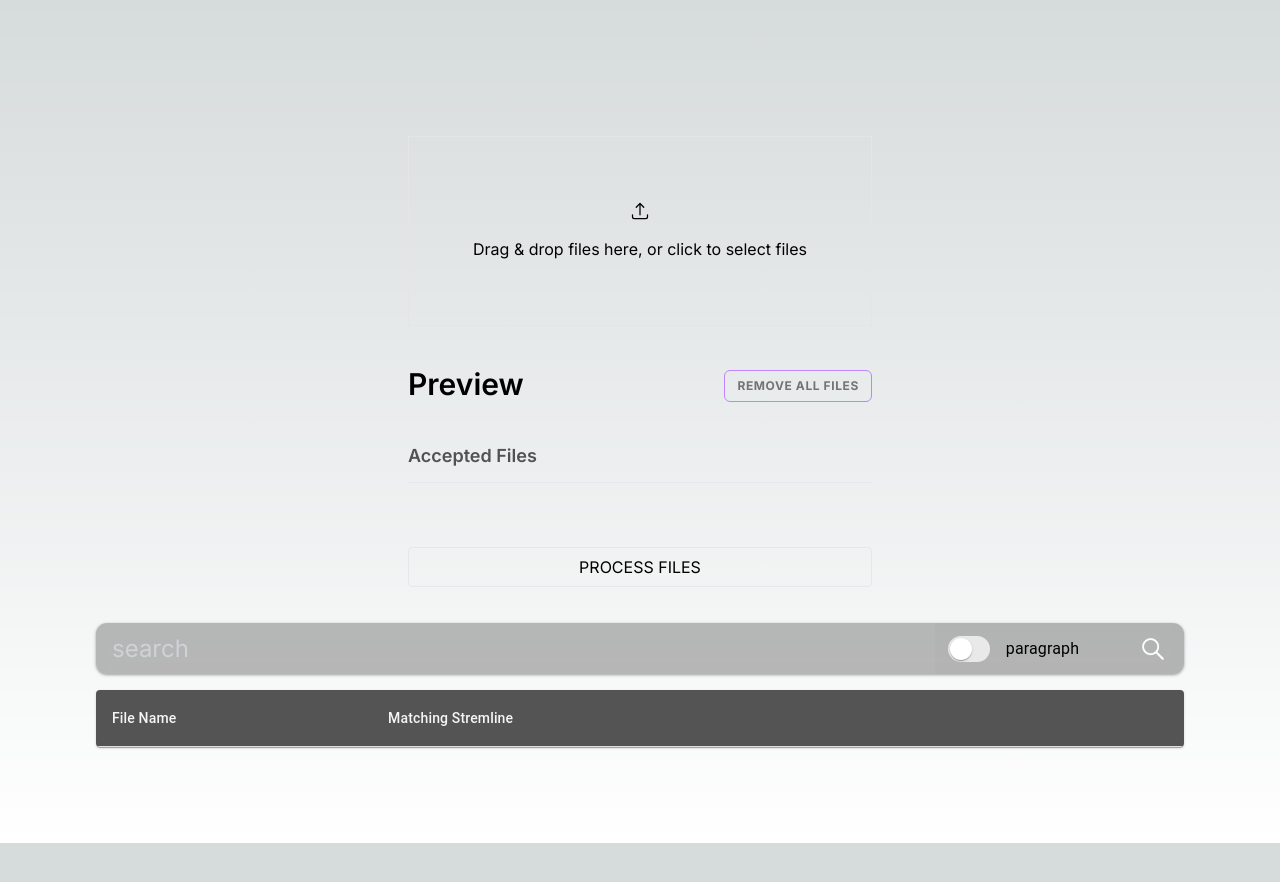
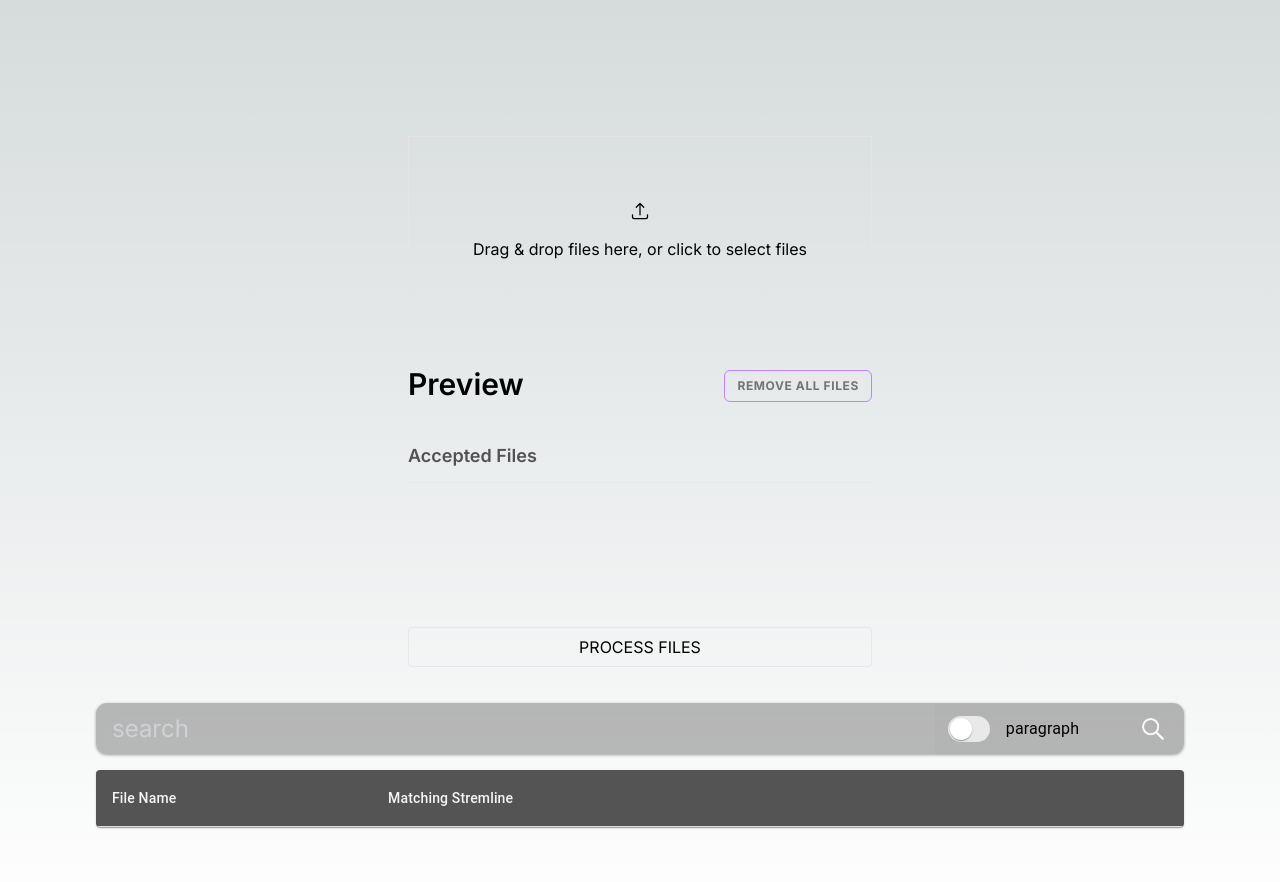
Before and after one commit to nabarun91221/keyword_Search_webApplication, a Next.js app in the folder client/: page / in a window 1280 px wide. Shown: the top 882 px of the page. Before the commit the page ends 843 px from the top, so only its background shows below. Built offline with nearby package versions, Linux system fonts and the light colour scheme.

Commit message:
Update DropZone.js

```diff
--- a/client/src/components/DropZone.js
+++ b/client/src/components/DropZone.js
@@ -49,8 +49,12 @@ const Dropzone = ({
 
   const handleSubmit = async (e) => {
     e.preventDefault();
-
-    if (files.length > 0) {
+    if (files.length > 6) {
+      noty_handleClick(
+        "uploading more than 6 files is not acceptable, this is to prevent memory leaks"
+      );
+    }
+    if (files.length > 0 && files.length <= 6) {
       setProcessData([]);
       let formData = new FormData();
       files.forEach((file) => {
@@ -101,15 +105,15 @@ const Dropzone = ({
         <h3 className="title text-lg font-semibold text-neutral-600 mt-10 border-b pb-3">
           Accepted Files
         </h3>
-        <ul className="mt-6 grid grid-cols-1 sm:grid-cols-2 md:grid-cols-3 lg:grid-cols-4 xl:grid-cols-6 gap-10">
+        <ul className="mt-6 pb-10 grid grid-cols-1 sm:grid-cols-2 md:grid-cols-3 lg:grid-cols-4 xl:grid-cols-6 gap-10">
           {files.length > 0 &&
             files.map((file) => (
               <li
                 key={file.name}
-                className="relative h-32 rounded-md shadow-lg"
+                className="relative h-20 w-16 rounded-md shadow-lg"
               >
                 <Image
-                  src="/document.png"
+                  src="/doc.png"
                   alt={file.name}
                   width={100}
                   height={100}
@@ -138,7 +142,7 @@ const Dropzone = ({
       <input
         type="submit"
         value="PROCESS FILES"
-        className="w-full mb-5 mt-10 h-10 border border-secondary-400 bg-secondary-400 rounded flex justify-center items-center transition-colors"
+        className="w-full mb-5 mt-20 h-10 border border-secondary-400 bg-secondary-400 rounded flex justify-center items-center transition-colors hover:bg-white hover:text-black"
       ></input>
     </form>
   );
```
